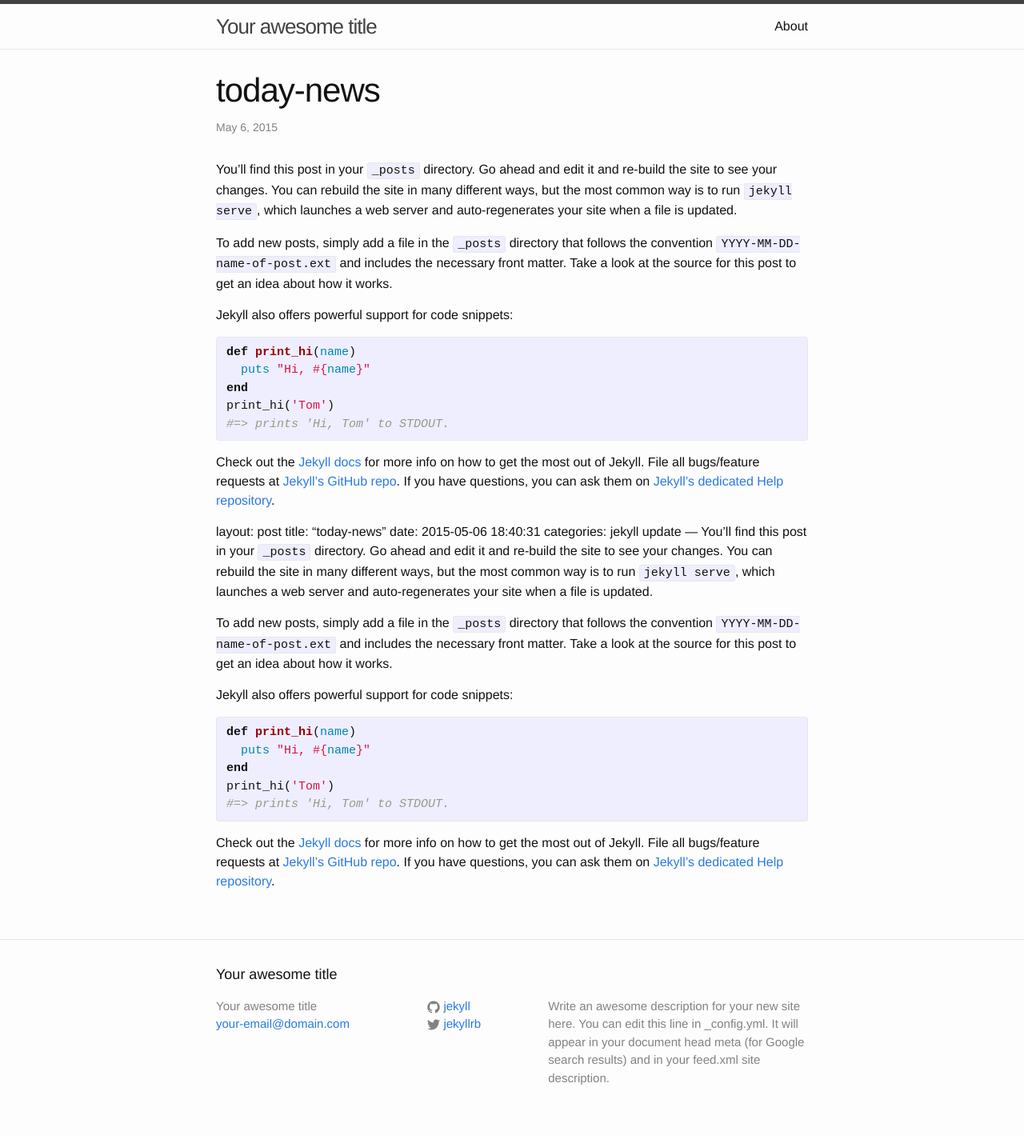
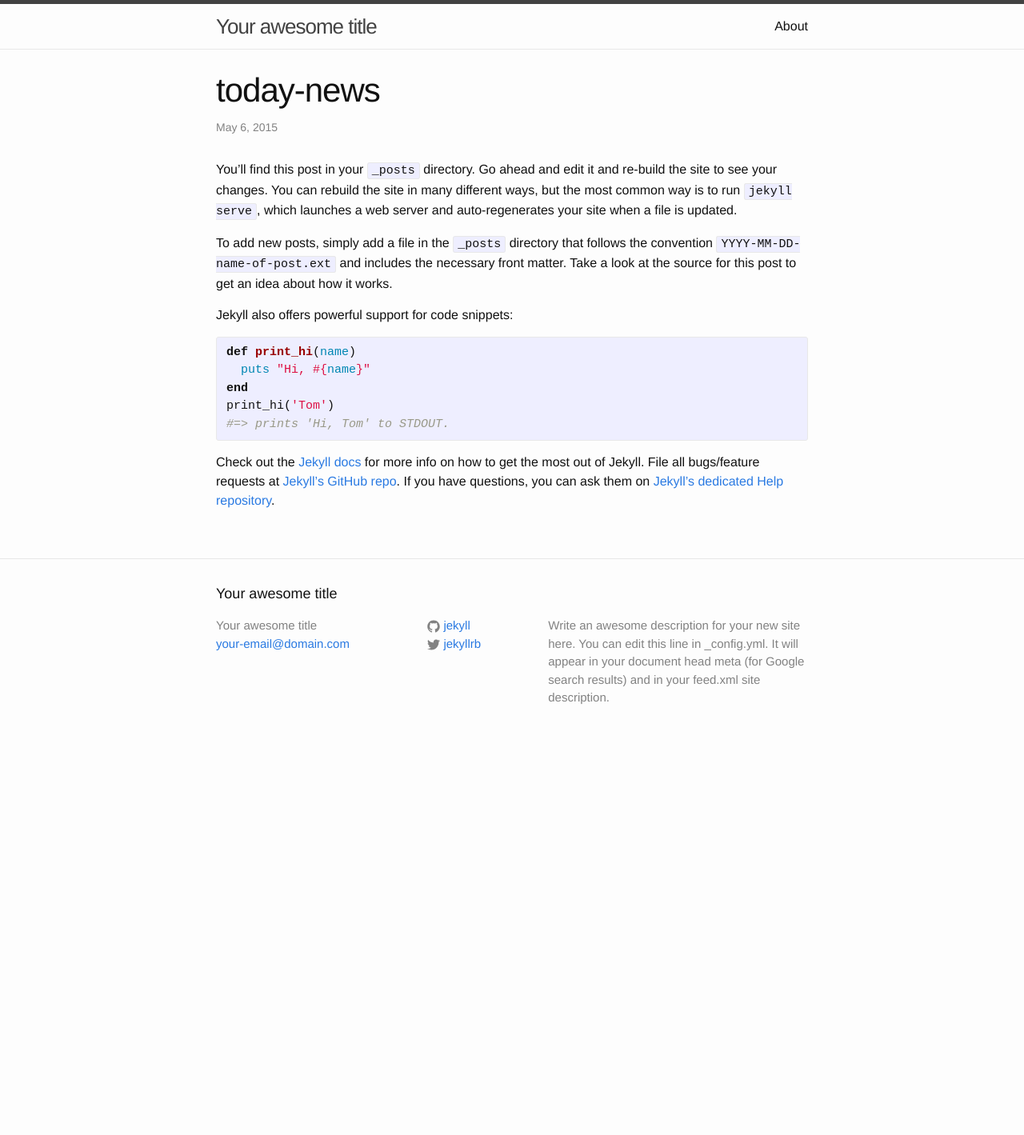
Before and after one commit to uigyu/uigyu.github.com, a Jekyll site: the page built from _posts/2015-05-06-today-news.md, in a window 1280 px wide. Shown: the whole page at 80% size. Built offline with Jekyll 4.4.1, drawn with Linux system fonts in a browser that asks for light colours; after the commit the page ends 944 px from its top, so only the background shows below that.

Commit message:
Update 2015-05-06-today-news.md

```diff
--- a/_posts/2015-05-06-today-news.md
+++ b/_posts/2015-05-06-today-news.md
@@ -23,27 +23,3 @@ Check out the [Jekyll docs][jekyll] for more info on how to get the most out of
 [jekyll]:      http://jekyllrb.com
 [jekyll-gh]:   https://github.com/jekyll/jekyll
 [jekyll-help]: ---
-layout: post
-title:  "today-news"
-date:   2015-05-06 18:40:31
-categories: jekyll update
----
-You’ll find this post in your `_posts` directory. Go ahead and edit it and re-build the site to see your changes. You can rebuild the site in many different ways, but the most common way is to run `jekyll serve`, which launches a web server and auto-regenerates your site when a file is updated.
-
-To add new posts, simply add a file in the `_posts` directory that follows the convention `YYYY-MM-DD-name-of-post.ext` and includes the necessary front matter. Take a look at the source for this post to get an idea about how it works.
-
-Jekyll also offers powerful support for code snippets:
-
-{% highlight ruby %}
-def print_hi(name)
-  puts "Hi, #{name}"
-end
-print_hi('Tom')
-#=> prints 'Hi, Tom' to STDOUT.
-{% endhighlight %}
-
-Check out the [Jekyll docs][jekyll] for more info on how to get the most out of Jekyll. File all bugs/feature requests at [Jekyll’s GitHub repo][jekyll-gh]. If you have questions, you can ask them on [Jekyll’s dedicated Help repository][jekyll-help].
-
-[jekyll]:      http://jekyllrb.com
-[jekyll-gh]:   https://github.com/jekyll/jekyll
-[jekyll-help]: https://github.com/jekyll/jekyll-helphttps://github.com/jekyll/jekyll-help
```
